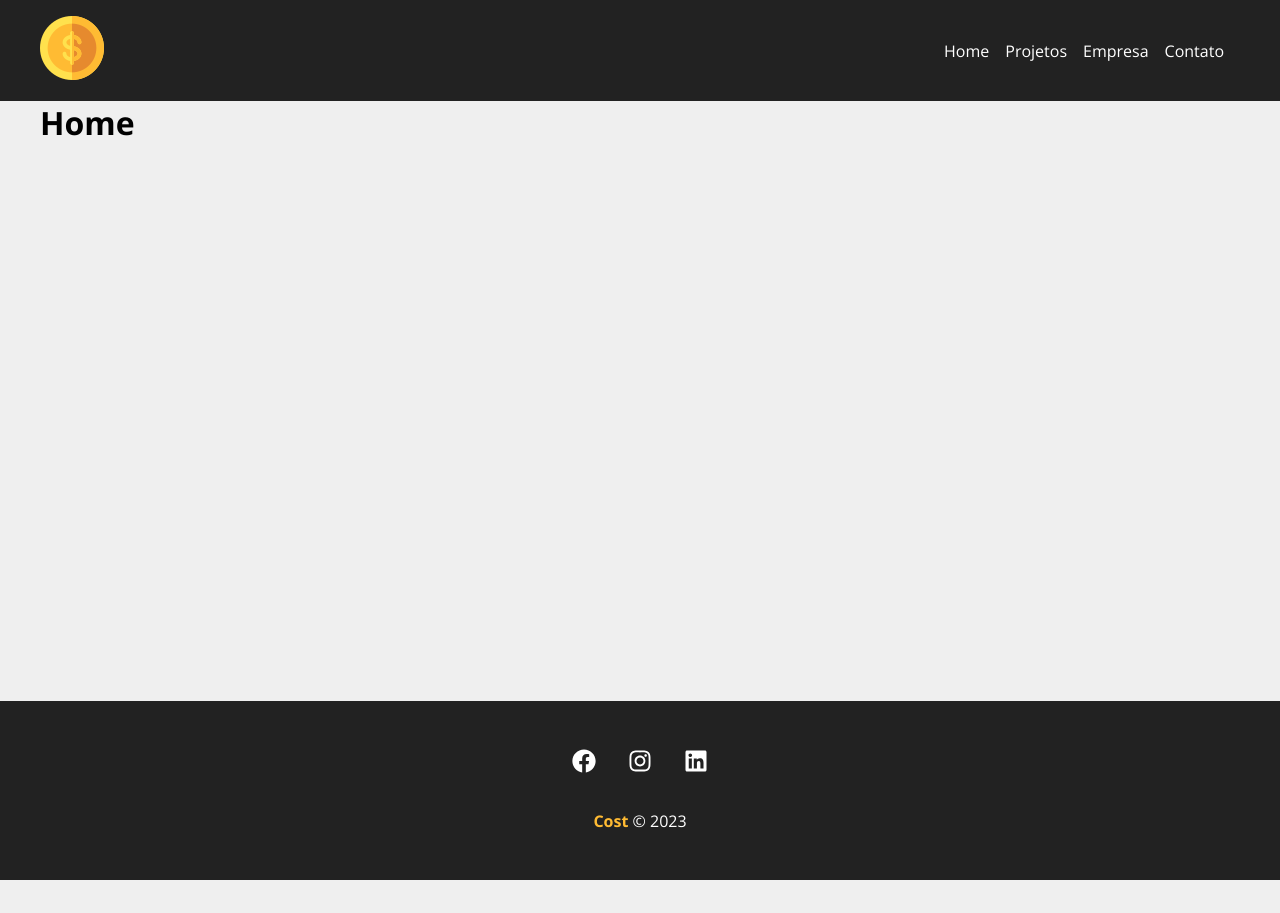
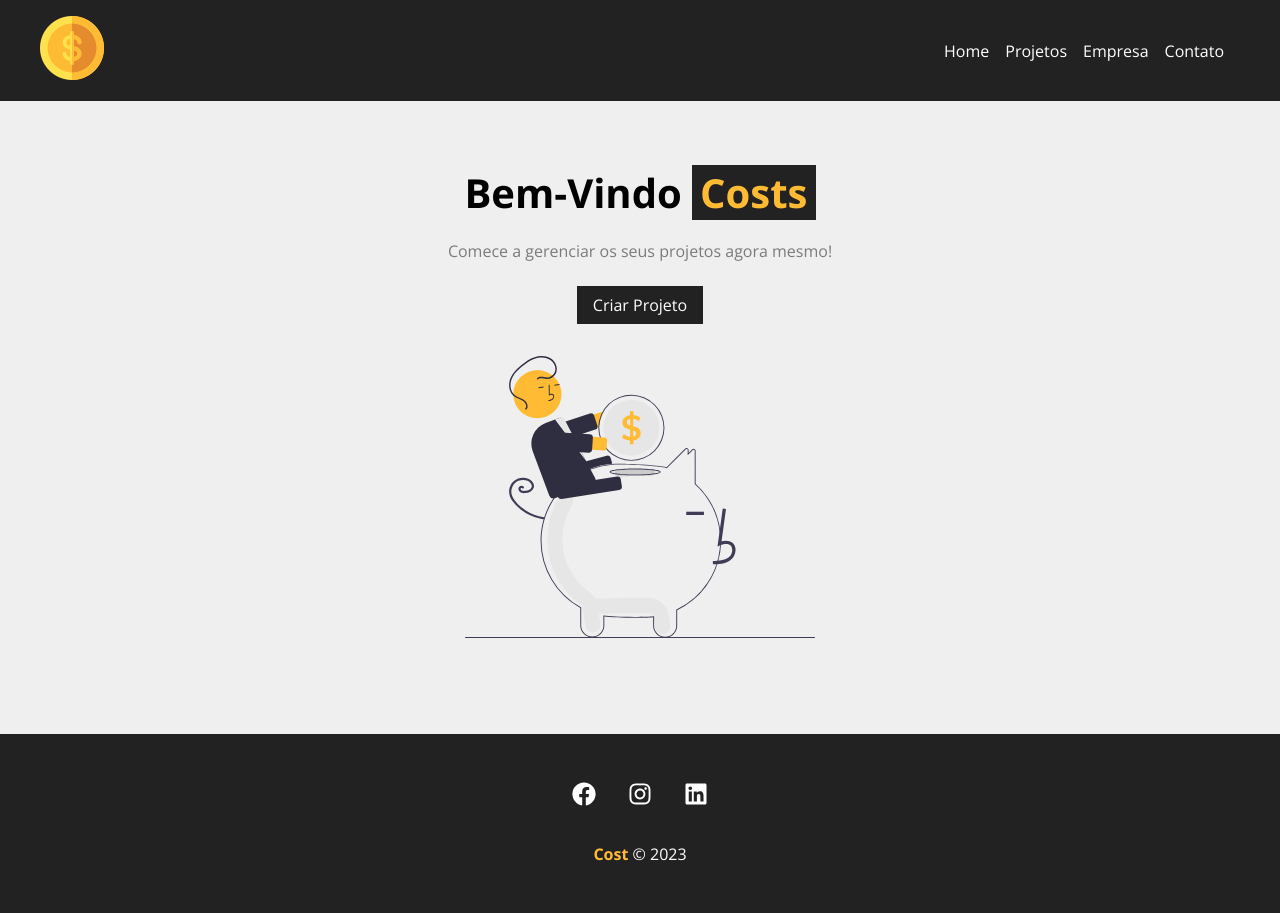
Before and after one commit to renantech/gerenciador-de-projetos-react, a React (Create React App) app: page / in a window 1280 px wide. Before the commit the page ends 880 px from the top, so only its background shows below. Built offline with nearby package versions, Linux system fonts and the light colour scheme.

Commit message:
Desenvolvendo o Home

```diff
--- /dev/null
+++ b/src/components/layouts/LinkButton.js
@@ -0,0 +1,13 @@
+import { Link } from 'react-router-dom';
+
+import styles from './LinkButton.module.css';
+
+function LinkButton({ to, text }) {
+    return (
+        <Link className={styles.btn} to={to}>
+            {text}
+        </Link>
+    );
+}
+
+export default LinkButton;
--- /dev/null
+++ b/src/components/layouts/LinkButton.module.css
@@ -0,0 +1,11 @@
+.btn {
+    background-color: #222;
+    color: #fff;
+    padding: 0.5em 1em;
+    text-decoration: none;
+    transition: 0.5;
+}
+
+.btn:hover {
+    color: #ffbb33;
+}
--- a/src/components/pages/Home.js
+++ b/src/components/pages/Home.js
@@ -1,8 +1,16 @@
+import LinkButton from '../layouts/LinkButton';
+
+import saving from '../../img/savings.svg';
+import styles from './Home.module.css';
+
 function Home() {
-    return(
-        <div>
-            <h1>Home</h1>
-        </div>
+    return (
+        <section className={styles.home_container}>
+            <h1>Bem-Vindo <span>Costs</span> </h1>
+            <p>Comece a gerenciar os seus projetos agora mesmo!</p>
+            <LinkButton to='/newprojects' text="Criar Projeto" />
+            <img src={saving} alt="Costs" />
+        </section>
     );
 }
 
--- /dev/null
+++ b/src/components/pages/Home.module.css
@@ -0,0 +1,29 @@
+.home_container {
+    width: 100%;
+    display: flex;
+    flex-direction: column;
+    align-items: center;
+    justify-content: center;
+    padding: 4em;
+}
+
+.home_container h1 {
+    font-size: 2.5em;
+    margin-bottom: .5em;
+}
+
+.home_container h1 span {
+    color: #ffbb33;
+    padding: 0 .2em;
+    background-color: #222;
+}
+
+.home_container p {
+    margin-bottom: 1.5em;
+    color: #7b7b7b;
+}
+
+.home_container img {
+    width: 350px;
+    margin: 2em 0;
+}
```
